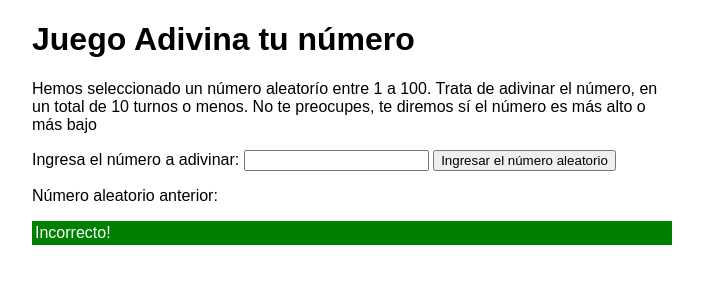
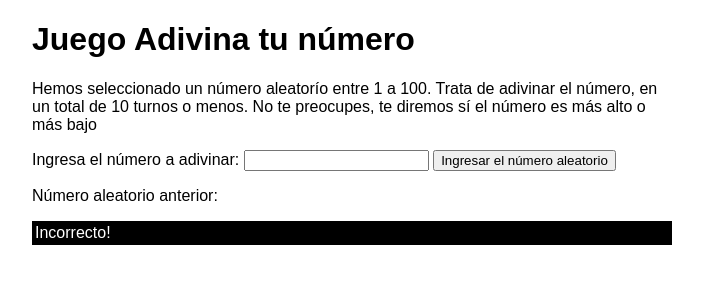
Before and after one commit to twowheelstogo/TEST-QA-BANRURAL, a plain HTML site: page index.html in a window 1280 px wide. Both pictures are taken after a click on the input "Ingresar el número aleatorio". Shown: the whole page, without its empty margins (288-991 px from the left). Drawn offline with Linux system fonts and the light colour scheme.

Commit message:
Se corrige el color para mostrar los datos incorrectos a color negro

```diff
--- a/index.html
+++ b/index.html
@@ -73,7 +73,7 @@
       setGameOver();
     } else {
       lastResult.textContent = 'Incorrecto! ';
-      lastResult.style.backgroundColor = 'green';
+      lastResult.style.backgroundColor = 'black';
       if(userGuess < randomNumber) {
         lowOrHi.textContent = 'El número es mayor!';
       } else if(userGuess > randomNumber) {
```
Also changed, not shown: 1 other file.
